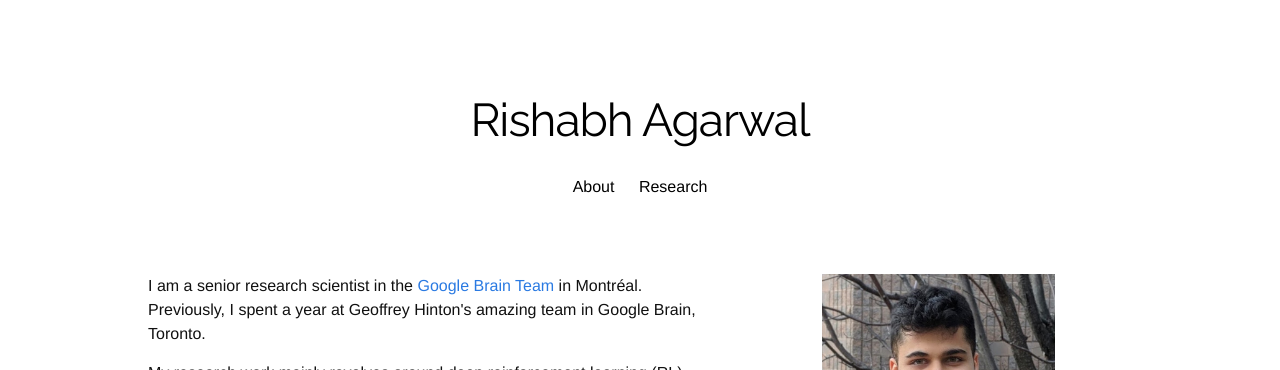
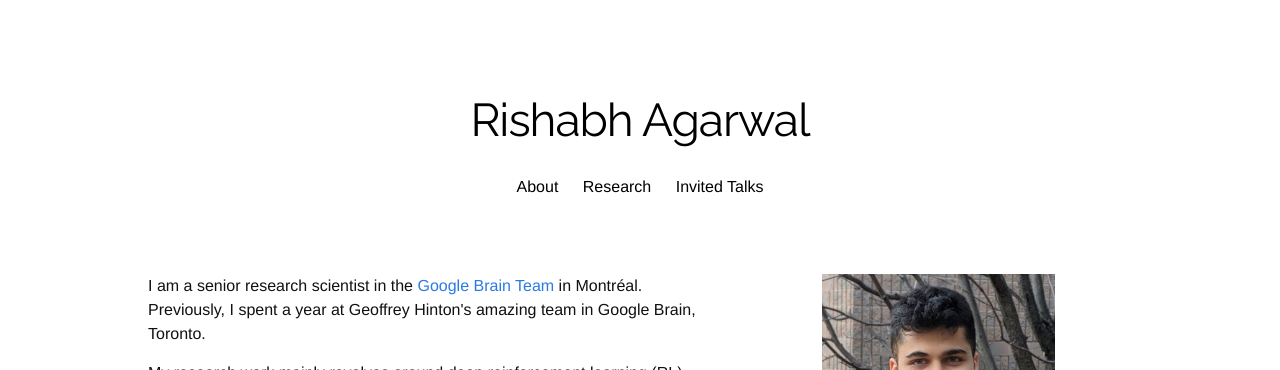
Before and after one commit to ConradErnst/conradernst.github.io, a Jekyll site: the page built from index.html, in a window 1280 px wide. Shown: the top 370 px of the page. Built offline with Jekyll 4.4.1, drawn with Linux system fonts in a browser that asks for light colours; nearby versions of some CDN libraries; some web fonts are replaced; a style sheet for code colours, icons or effects is not loaded.

Commit message:
Update layout.html

```diff
--- a/_layouts/layout.html
+++ b/_layouts/layout.html
@@ -11,6 +11,7 @@
           <ul class="menu-section-list">
               <li><a class="page-link" href="{{site.github.url}}/">About</a>
              <li><a class="page-link" href="{{site.github.url}}/research">Research</a></li>
+              <li><a class="page-link" href="{{site.github.url}}/talks">Invited Talks </a></li>
 <!--               <li><a class="page-link" href="{{site.github.url}}/about">About</a></li> -->
           </ul>
         </section>
@@ -33,6 +34,7 @@
                 <ul>
                     <li><a href="{{site.github.url}}/"> About </a></li>
                     <li><a href="{{site.github.url}}/research"> Research</a></li>
+                    <li><a href="{{site.github.url}}/talks"> Invited Talks </a></li>
 <!--                     <li><a href="{{site.github.url}}/about">About</a></li> -->
                 </ul>
               </div>
```
